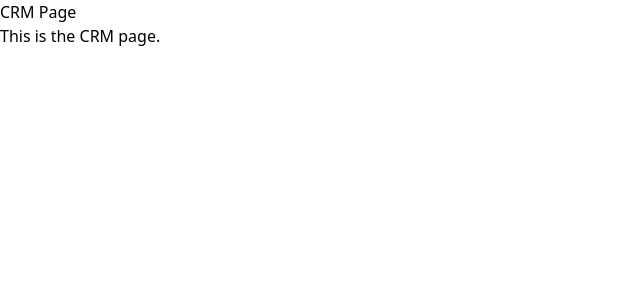
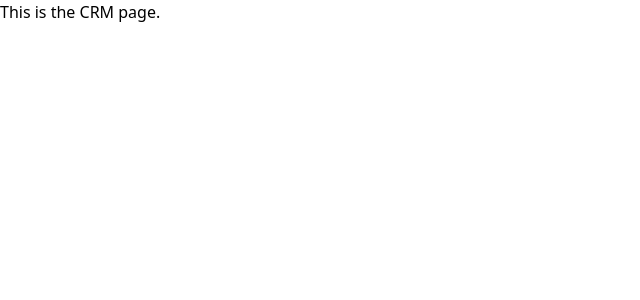
Before and after one commit to baza-trainee/AnimalRescueKharkiv, a Next.js app: page / in a window 1280 px wide. Shown: the top 300 px of the page, without its empty margins (0-640 px from the left). Built offline with nearby package versions, Linux system fonts and the light colour scheme.

Commit message:
fix deploying

```diff
--- a/src/app/page.tsx
+++ b/src/app/page.tsx
@@ -2,7 +2,7 @@
 export default function Home() {
   return (
    <div>
-      <h1><a href="./crm">CRM Page</a></h1>
+      {/* <h1><a href="./crm">CRM Page</a></h1> */}
 
       <p>This is the CRM page.</p>
     </div>
```
